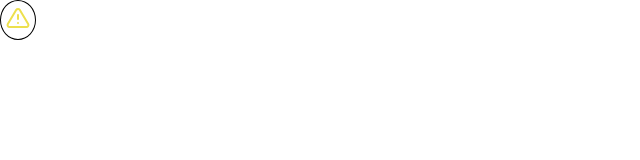
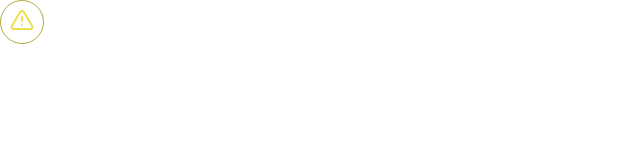
Before and after one commit to DavidGarciaManzana/double_api_call, a Next.js app: page /Toast/Toast in a window 1280 px wide. Shown: the top 160 px of the page, without its empty margins (0-640 px from the left). Built offline with nearby package versions, Linux system fonts and the light colour scheme.

Commit message:
Fixed warning button

```diff
--- a/src/pages/Hero/Hero.tsx
+++ b/src/pages/Hero/Hero.tsx
@@ -23,7 +23,7 @@ export default function Hero() {
     }
     return (
         <div className={styles.hero}>
-            <Image className={styles.world} src={fridge} alt="An image of a fridge that dynamically changes"/>
+            <img className={styles.world} src={fridge} alt="An image of a fridge that dynamically changes"/>
         </div>
     );
 }
--- a/src/pages/Toast/Toast.module.css
+++ b/src/pages/Toast/Toast.module.css
@@ -2,10 +2,13 @@
 .buttonLarge {
 
     all: unset;
-    border: 1px solid black;
+    border: 1px solid #B5AA39;
     border-radius: 50%;
     padding: 5px;
+    width: 32px;
     color: #EDE04D;
+    height: 32px;
+    text-align: center;
 }
 
 
@@ -118,7 +121,7 @@
 
 .Button {
     color: #ED4F32;
-/*border: 1px solid red;*/
+    /*border: 1px solid red;*/
     display: inline-flex;
     align-items: center;
     justify-content: center;
```
